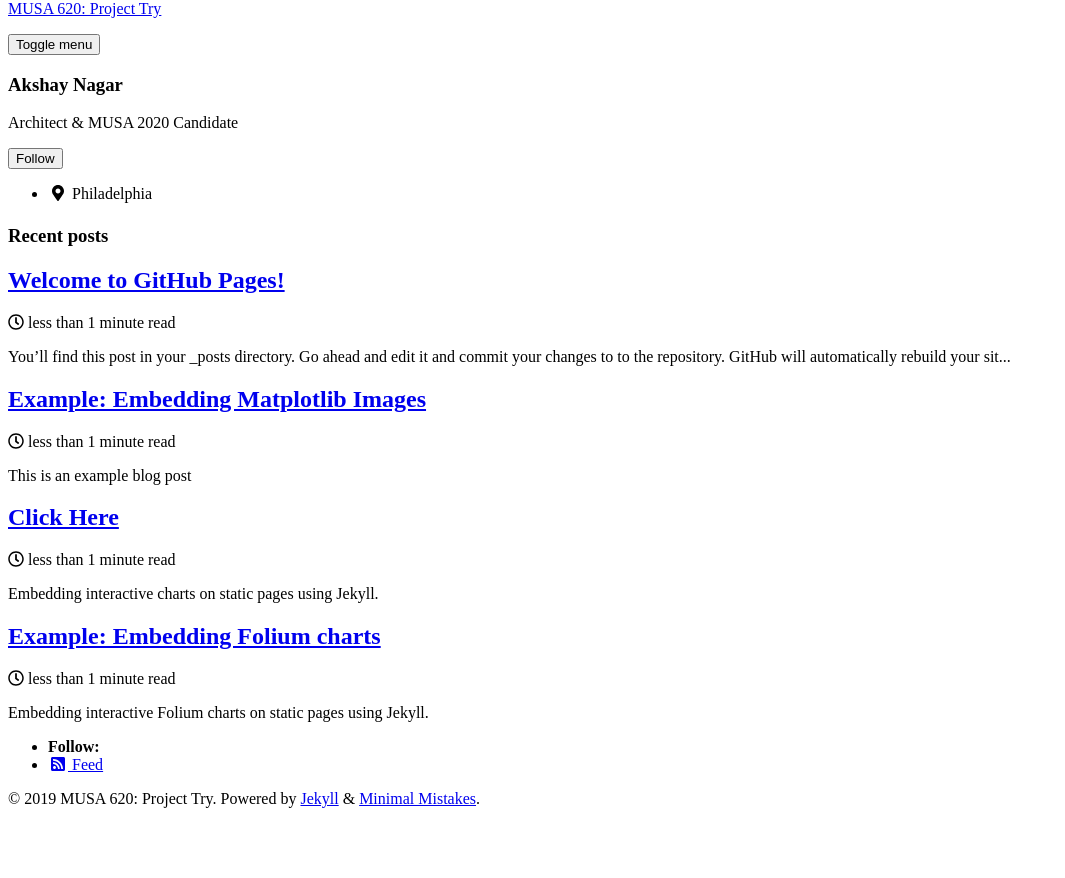
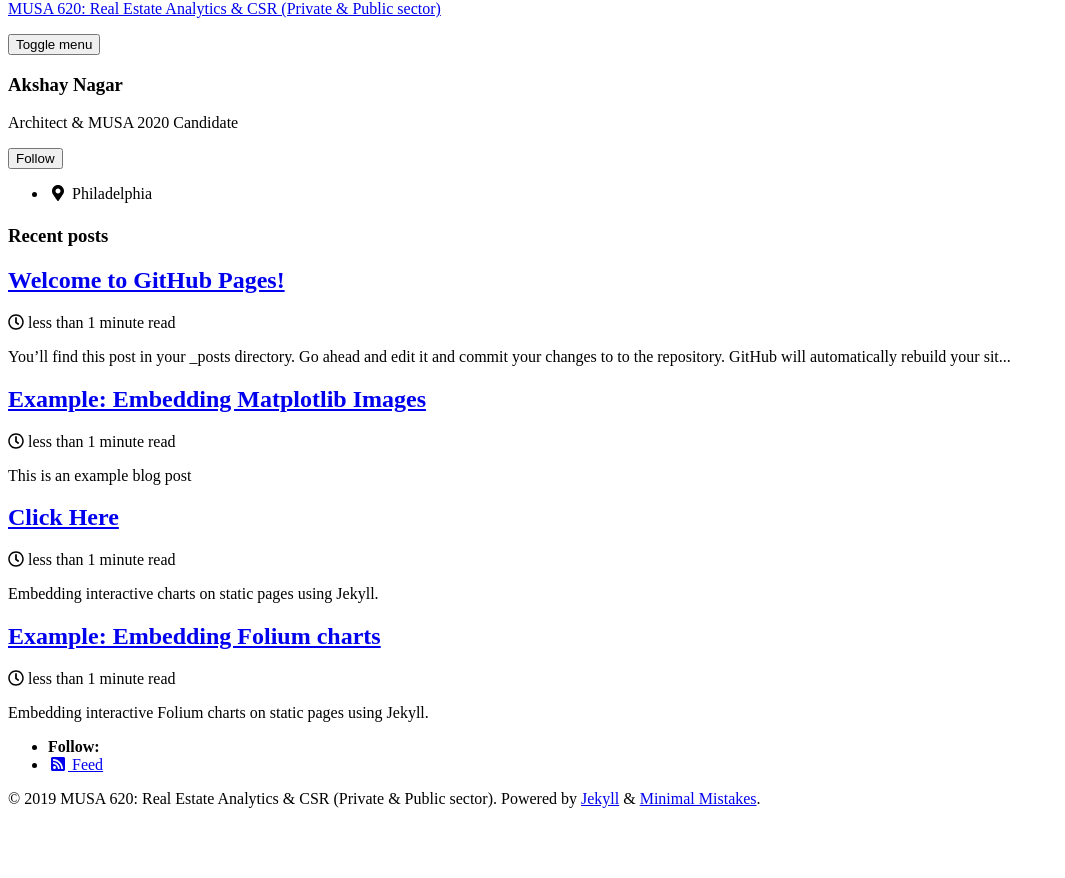
Before and after one commit to akshaynagar26/Pleasework, a Jekyll site: the page built from index.html, in a window 1280 px wide. Shown: the part 108-986 px from the top of the page, without its empty margins (0-1065 px from the left). Built offline with Jekyll 4.4.1, drawn with Linux system fonts in a browser that asks for light colours; cached includes are drawn as plain includes; nearby versions of some CDN libraries; the list of posts is cut into pages by our own code.

Commit message:
Update _config.yml

```diff
--- a/_config.yml
+++ b/_config.yml
@@ -16,7 +16,7 @@
 
 # Site Settings
 locale: "en-US"
-title: "MUSA 620: Project Try"
+title: "MUSA 620: Real Estate Analytics & CSR (Private & Public sector)"
 title_separator: "Musa-"
 description: "Displaying cool data visualizations"
 url: # the base hostname & protocol for your site e.g. "https://mmistakes.github.io"
```
